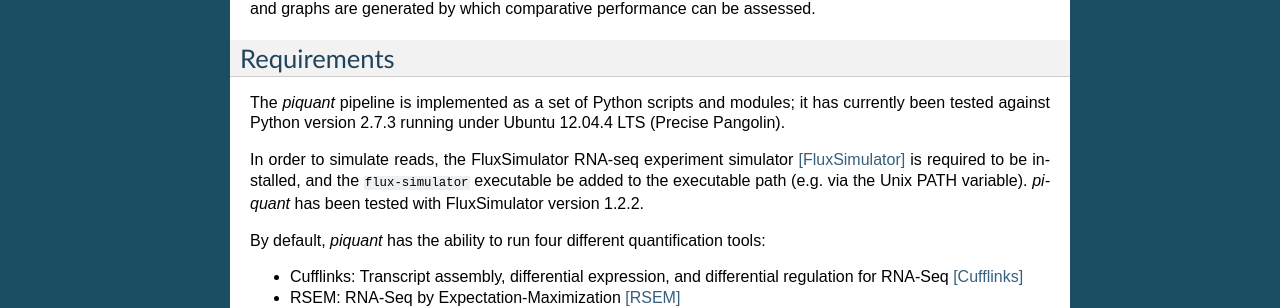
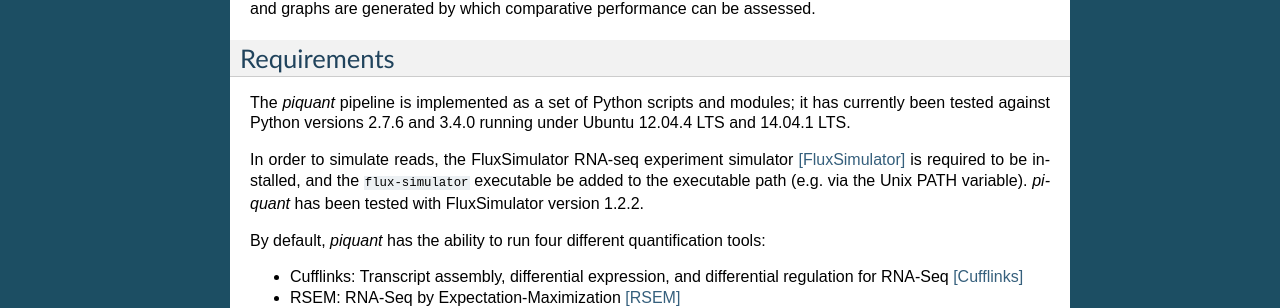
Before and after one commit to lweasel/piquant, a Sphinx documentation site: the page built from docs/overview.rst, in a window 1280 px wide. Shown: the part 1314-1622 px from the top of the page. Built offline with Sphinx 7.4.7, drawn with Linux system fonts in a browser that asks for light colours; formulas are drawn with MathJax 3.

Commit message:
Now tested against Python 3.4 (fixes #24).

```diff
--- a/docs/overview.rst
+++ b/docs/overview.rst
@@ -45,7 +45,7 @@
 Requirements
 ------------
 
-The *piquant* pipeline is implemented as a set of Python scripts and modules; it has currently been tested against Python version 2.7.3 running under Ubuntu 12.04.4 LTS (Precise Pangolin).
+The *piquant* pipeline is implemented as a set of Python scripts and modules; it has currently been tested against Python versions 2.7.6 and 3.4.0 running under Ubuntu 12.04.4 LTS and 14.04.1 LTS.
 
 In order to simulate reads, the FluxSimulator RNA-seq experiment simulator [FluxSimulator]_ is required to be installed, and the ``flux-simulator`` executable be added to the executable path (e.g. via the Unix PATH variable). *piquant* has been tested with FluxSimulator version 1.2.2.
 
```
